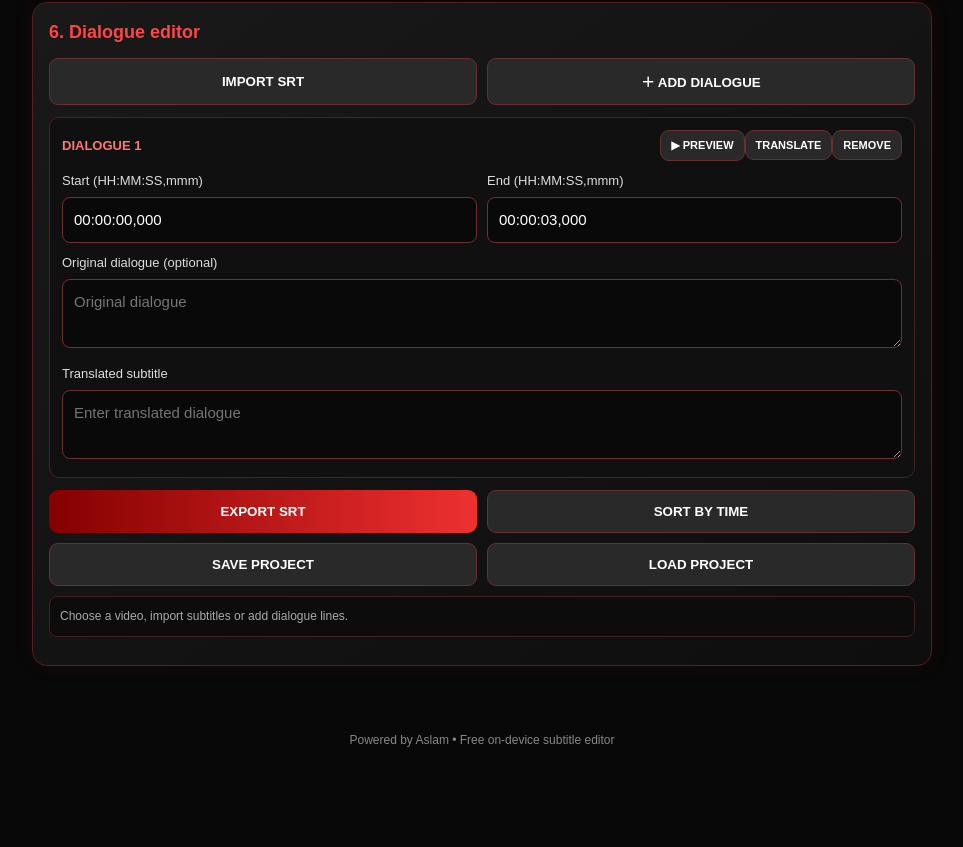
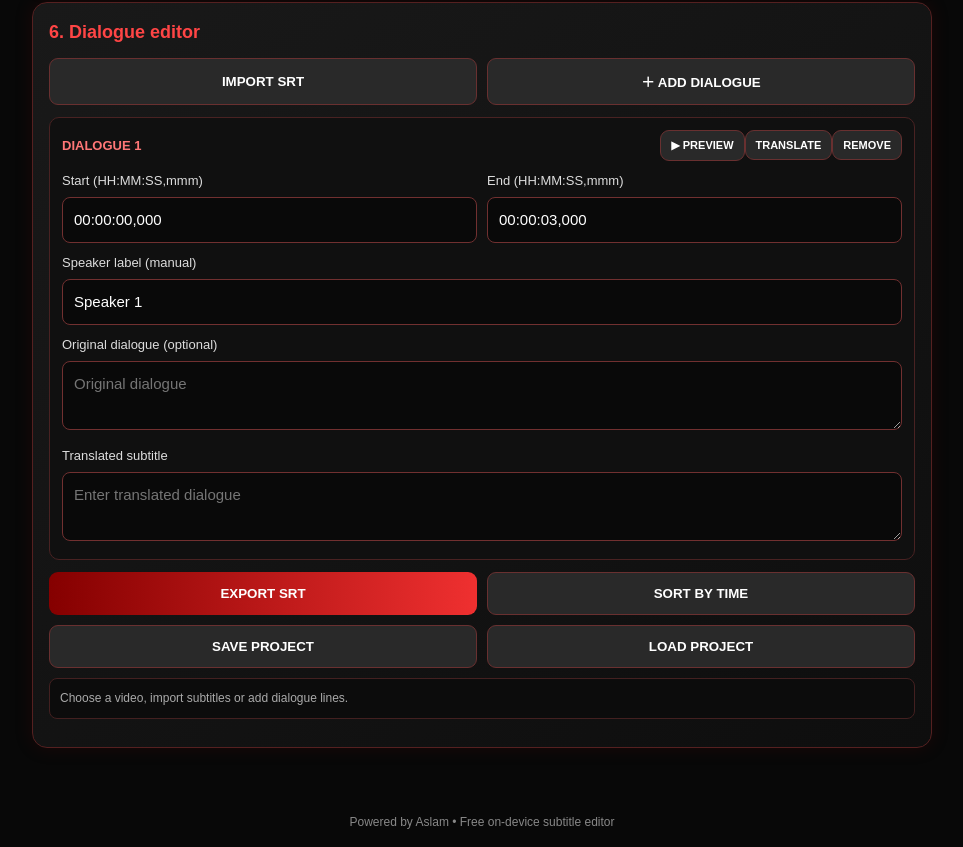
Before and after one commit to beingmdaslam/Aslam-AI-Movie-Dubbing-Studio, a website: page mobile-studio.html in a window 1280 px wide. Shown: the part 2431-3278 px from the top of the page, without its empty margins (158-1121 px from the left). Before the commit the page ends 3196 px from the top, so only its background shows below. Drawn offline with Linux system fonts and the light colour scheme.

Commit message:
Add manual speaker labels to dialogue editor

```diff
--- a/mobile-studio.html
+++ b/mobile-studio.html
@@ -31,7 +31,7 @@ async function restoreDashboardVideo(){
  finally{if(db)db.close();}
 }
 restoreDashboardVideo();
-function addLine(start="00:00:00,000",end="00:00:03,000",source="",translated=""){
+function addLine(start="00:00:00,000",end="00:00:03,000",source="",translated="",speaker="Speaker 1"){
  const card=document.createElement("div");card.className="line";
  const head=document.createElement("div");head.className="linehead";const title=document.createElement("strong");
  const controls=document.createElement("div");
@@ -41,6 +41,7 @@ function addLine(start="00:00:00,000",end="00:00:03,000",source="",translated=""
  const times=document.createElement("div");times.className="timegrid";
  for(const [labelText,cls,val] of [["Start (HH:MM:SS,mmm)","start",start],["End (HH:MM:SS,mmm)","end",end]]){const wrap=document.createElement("div"),lab=document.createElement("label"),input=document.createElement("input");lab.textContent=labelText;input.className=cls;input.value=val;input.placeholder="00:00:01,000";wrap.append(lab,input);times.append(wrap);}
  card.append(times);
+ const speakerLabel=document.createElement("label"),speakerInput=document.createElement("input");speakerLabel.textContent="Speaker label (manual)";speakerInput.className="speaker";speakerInput.value=speaker;speakerInput.maxLength=40;speakerInput.placeholder="Speaker 1";card.append(speakerLabel,speakerInput);
  for(const [labelText,cls,val,placeholder] of [["Original dialogue (optional)","source",source,"Original dialogue"],["Translated subtitle","translated",translated,"Enter translated dialogue"]]){const lab=document.createElement("label"),ta=document.createElement("textarea");lab.textContent=labelText;ta.className=cls;ta.value=val;ta.placeholder=placeholder;card.append(lab,ta);}
  lines.append(card);applySubtitleDirection();renumber();return card;
 }
@@ -53,9 +54,9 @@ $("importSrt").addEventListener("click",()=>$("srtFile").click());
 $("srtFile").addEventListener("change",async()=>{const f=$("srtFile").files&&$("srtFile").files[0];if(!f)return;try{const entries=parseSrt(await f.text());if(!entries.length){status.textContent="No valid SRT entries found. Please check the file.";return;}lines.replaceChildren();entries.forEach(e=>addLine(e.start,e.end,"",e.text));status.textContent="Imported "+entries.length+" subtitle entries from "+f.name+".";}catch(e){status.textContent="Could not read this subtitle file.";}});
 $("addLine").addEventListener("click",()=>addLine());
 $("sortLines").addEventListener("click",()=>{const cards=[...lines.children];cards.sort((a,b)=>(toMs(a.querySelector(".start").value)??0)-(toMs(b.querySelector(".start").value)??0));cards.forEach(c=>lines.append(c));renumber();status.textContent="Dialogue lines sorted by start time.";});
-$("saveProject").addEventListener("click",()=>{const cards=[...lines.children];const project={format:"aslam-ai-subtitle-project",version:1,createdAt:new Date().toISOString(),sourceLanguage:$("sourceLanguage").value,targetLanguage:$("targetLanguage").value,entries:cards.map(c=>({start:c.querySelector(".start").value.trim(),end:c.querySelector(".end").value.trim(),source:c.querySelector(".source").value,translated:c.querySelector(".translated").value}))};const blob=new Blob([JSON.stringify(project,null,2)],{type:"application/json"}),url=URL.createObjectURL(blob),a=document.createElement("a");a.href=url;a.download="ASLAM-AI-project-"+project.targetLanguage+".json";document.body.append(a);a.click();a.remove();setTimeout(()=>URL.revokeObjectURL(url),1000);status.textContent="Project saved with "+project.entries.length+" dialogue lines. Keep this JSON file to continue editing later.";});
+$("saveProject").addEventListener("click",()=>{const cards=[...lines.children];const project={format:"aslam-ai-subtitle-project",version:1,createdAt:new Date().toISOString(),sourceLanguage:$("sourceLanguage").value,targetLanguage:$("targetLanguage").value,entries:cards.map(c=>({start:c.querySelector(".start").value.trim(),end:c.querySelector(".end").value.trim(),source:c.querySelector(".source").value,translated:c.querySelector(".translated").value,speaker:c.querySelector(".speaker")?.value||"Speaker 1"}))};const blob=new Blob([JSON.stringify(project,null,2)],{type:"application/json"}),url=URL.createObjectURL(blob),a=document.createElement("a");a.href=url;a.download="ASLAM-AI-project-"+project.targetLanguage+".json";document.body.append(a);a.click();a.remove();setTimeout(()=>URL.revokeObjectURL(url),1000);status.textContent="Project saved with "+project.entries.length+" dialogue lines. Keep this JSON file to continue editing later.";});
 $("loadProject").addEventListener("click",()=>$("projectFile").click());
-$("projectFile").addEventListener("change",async()=>{const f=$("projectFile").files&&$("projectFile").files[0];if(!f)return;try{const p=JSON.parse(await f.text());if(!p||p.format!=="aslam-ai-subtitle-project"||p.version!==1||!Array.isArray(p.entries)||p.entries.length>20000)throw new Error("Unsupported project file");const restored=p.entries.map((e)=>{if(!e||typeof e!=="object"||typeof e.start!=="string"||typeof e.end!=="string"||typeof e.source!=="string"||typeof e.translated!=="string"||toMs(e.start)===null||toMs(e.end)===null||toMs(e.end)<=toMs(e.start))throw new Error("Invalid dialogue entry");return e;});lines.replaceChildren();restored.forEach(e=>addLine(e.start,e.end,e.source,e.translated));const sourceOk=[...$("sourceLanguage").options].some(o=>o.value===p.sourceLanguage),targetOk=[...$("targetLanguage").options].some(o=>o.value===p.targetLanguage);if(sourceOk)$("sourceLanguage").value=p.sourceLanguage;if(targetOk)$("targetLanguage").value=p.targetLanguage;status.textContent="Loaded "+restored.length+" dialogue lines from "+f.name+". Select the video again if you want synchronized preview."; }catch(e){status.textContent="Could not load project: "+(e&&e.message?e.message:"invalid JSON file");}finally{$("projectFile").value="";}});
+$("projectFile").addEventListener("change",async()=>{const f=$("projectFile").files&&$("projectFile").files[0];if(!f)return;try{const p=JSON.parse(await f.text());if(!p||p.format!=="aslam-ai-subtitle-project"||p.version!==1||!Array.isArray(p.entries)||p.entries.length>20000)throw new Error("Unsupported project file");const restored=p.entries.map((e)=>{if(!e||typeof e!=="object"||typeof e.start!=="string"||typeof e.end!=="string"||typeof e.source!=="string"||typeof e.translated!=="string"||toMs(e.start)===null||toMs(e.end)===null||toMs(e.end)<=toMs(e.start))throw new Error("Invalid dialogue entry");return e;});lines.replaceChildren();restored.forEach(e=>addLine(e.start,e.end,e.source,e.translated,e.speaker||"Speaker 1"));const sourceOk=[...$("sourceLanguage").options].some(o=>o.value===p.sourceLanguage),targetOk=[...$("targetLanguage").options].some(o=>o.value===p.targetLanguage);if(sourceOk)$("sourceLanguage").value=p.sourceLanguage;if(targetOk)$("targetLanguage").value=p.targetLanguage;status.textContent="Loaded "+restored.length+" dialogue lines from "+f.name+". Select the video again if you want synchronized preview."; }catch(e){status.textContent="Could not load project: "+(e&&e.message?e.message:"invalid JSON file");}finally{$("projectFile").value="";}});
 window.aslamBuildSrt=()=>{const cards=[...lines.children],entries=[];for(let i=0;i<cards.length;i++){const c=cards[i],start=toMs(c.querySelector(".start").value),end=toMs(c.querySelector(".end").value),text=c.querySelector(".translated").value.trim()||c.querySelector(".source").value.trim();if(start===null||end===null||end<=start||!text)continue;entries.push({start,end,text});}entries.sort((a,b)=>a.start-b.start);return entries.map((e,i)=>(i+1)+"\n"+srtTime(e.start)+" --> "+srtTime(e.end)+"\n"+e.text+"\n").join("\n");};
 $("exportSrt").addEventListener("click",()=>{const cards=[...lines.children];if(!cards.length){status.textContent="Add or import dialogue first.";return;}const entries=[];for(let i=0;i<cards.length;i++){const c=cards[i],start=toMs(c.querySelector(".start").value),end=toMs(c.querySelector(".end").value),text=c.querySelector(".translated").value.trim()||c.querySelector(".source").value.trim();if(start===null||end===null||end<=start){status.textContent="Dialogue "+(i+1)+": invalid timestamps. End must be after start.";return;}if(!text){status.textContent="Dialogue "+(i+1)+": translated subtitle is empty.";return;}entries.push({start,end,text});}entries.sort((a,b)=>a.start-b.start);const data=entries.map((e,i)=>(i+1)+"\n"+srtTime(e.start)+" --> "+srtTime(e.end)+"\n"+e.text+"\n").join("\n");const url=URL.createObjectURL(new Blob(["\uFEFF"+data],{type:"text/plain;charset=utf-8"})),a=document.createElement("a");a.href=url;a.download="ASLAM-AI-subtitles-"+$("targetLanguage").value+".srt";document.body.append(a);a.click();a.remove();setTimeout(()=>URL.revokeObjectURL(url),1000);status.textContent="Exported "+entries.length+" subtitle entries. Video stayed on this device.";});
 preview.addEventListener("timeupdate",()=>{const now=preview.currentTime*1000;let active=null;[...lines.children].forEach(c=>{const a=toMs(c.querySelector(".start").value),b=toMs(c.querySelector(".end").value),on=a!==null&&b!==null&&now>=a&&now<=b;c.classList.toggle("active",on);if(on)active=c;});caption.textContent=active?(active.querySelector(".translated").value||active.querySelector(".source").value):"";});
```
